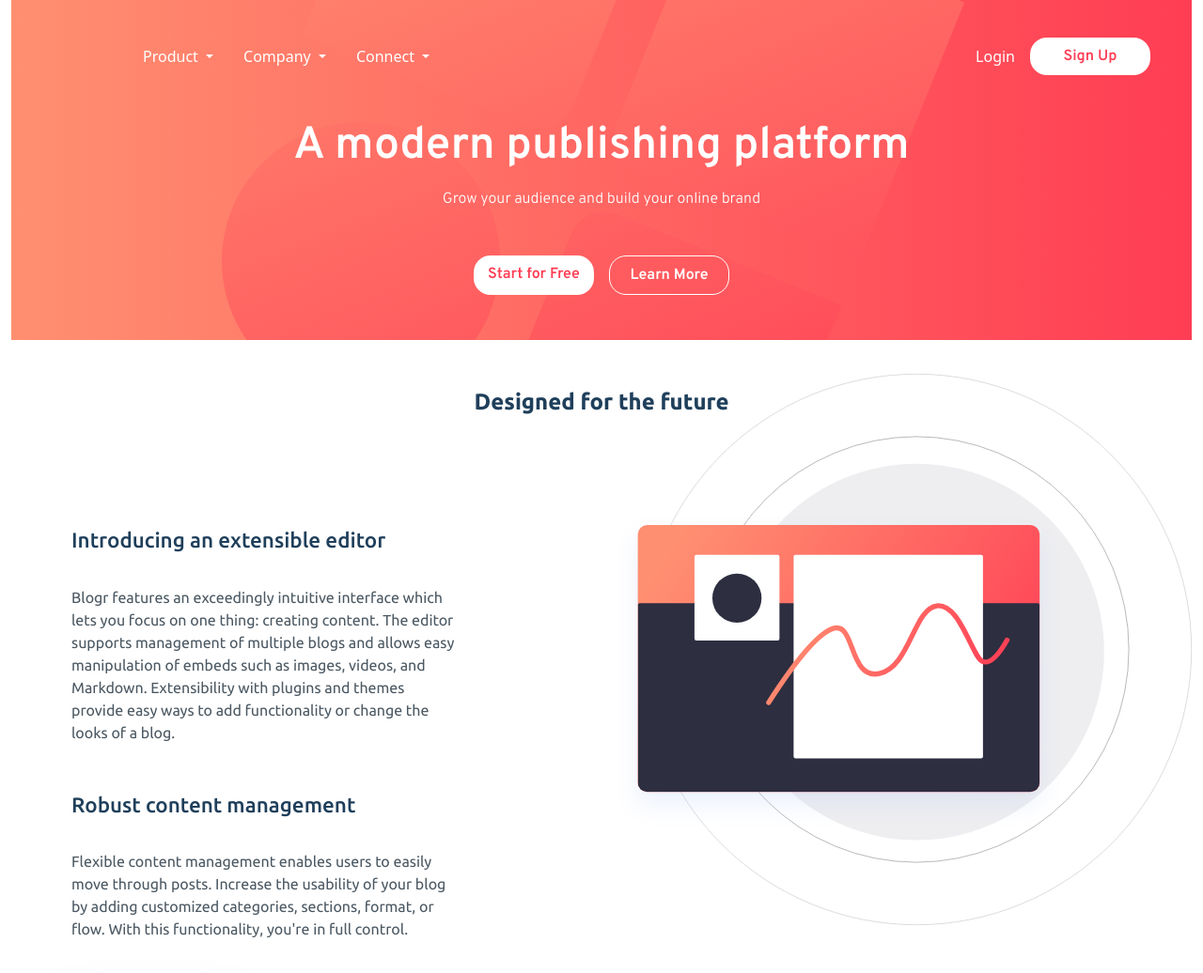
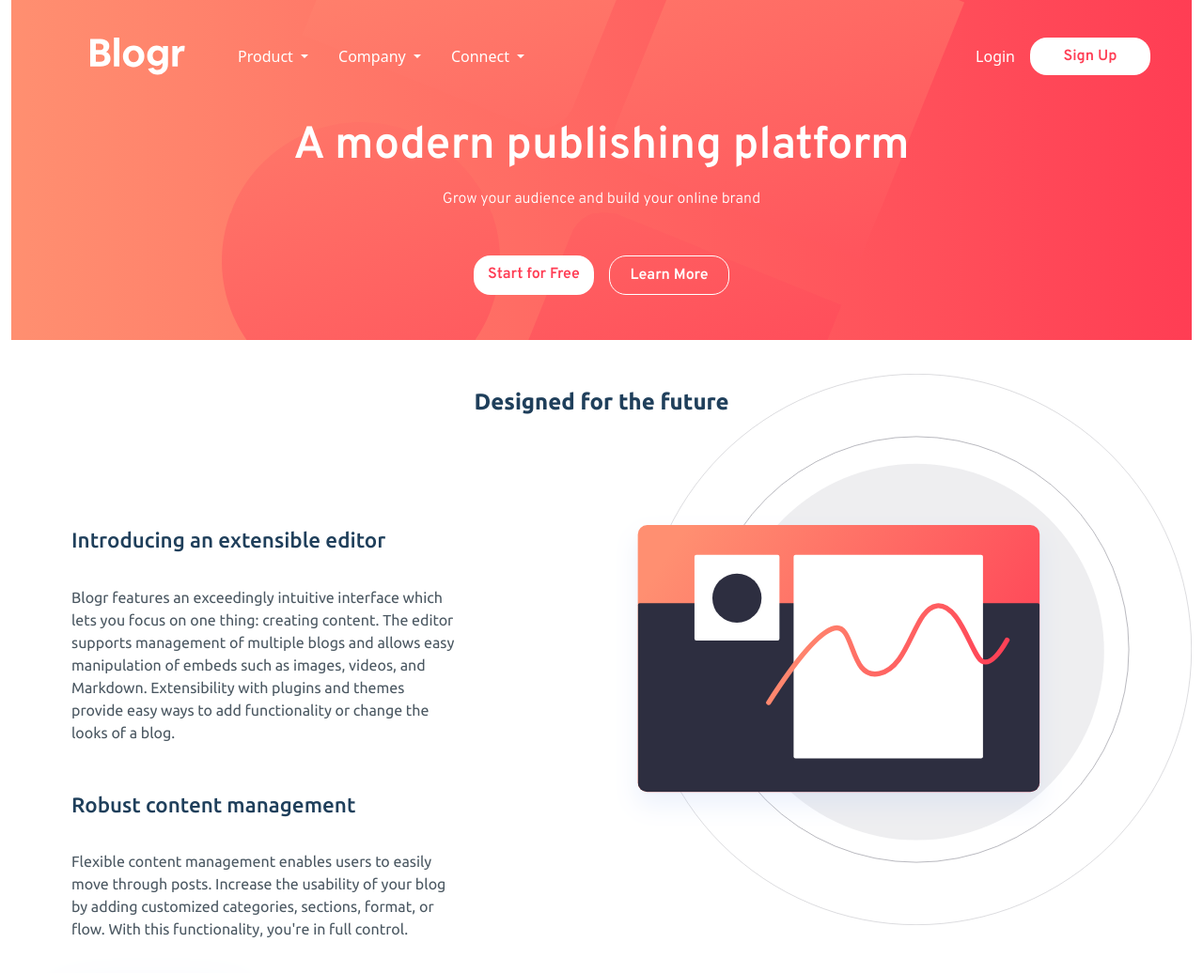
Before and after one commit to JuanSanchezKZ/blogr, a plain HTML site: page index.html in a window 1280 px wide. Shown: the top 1036 px of the page at 94% size. Drawn offline with nearby package versions, Linux system fonts and the light colour scheme; the site is published under a folder, as on GitHub Pages, so addresses that start at the root find nothing.

Commit message:
logo path fixed

```diff
--- a/index.html
+++ b/index.html
@@ -46,7 +46,7 @@
               <nav class="navbar navbar-expand-lg m-4">
                 <div class="container-fluid">
                   <a class="navbar-brand ms-5 me-5" href="#"
-                    ><img src="/images/logo.svg" alt=""
+                    ><img src="images/logo.svg" alt=""
                   /></a>
                   <button
                     class="navbar-toggler"
```
